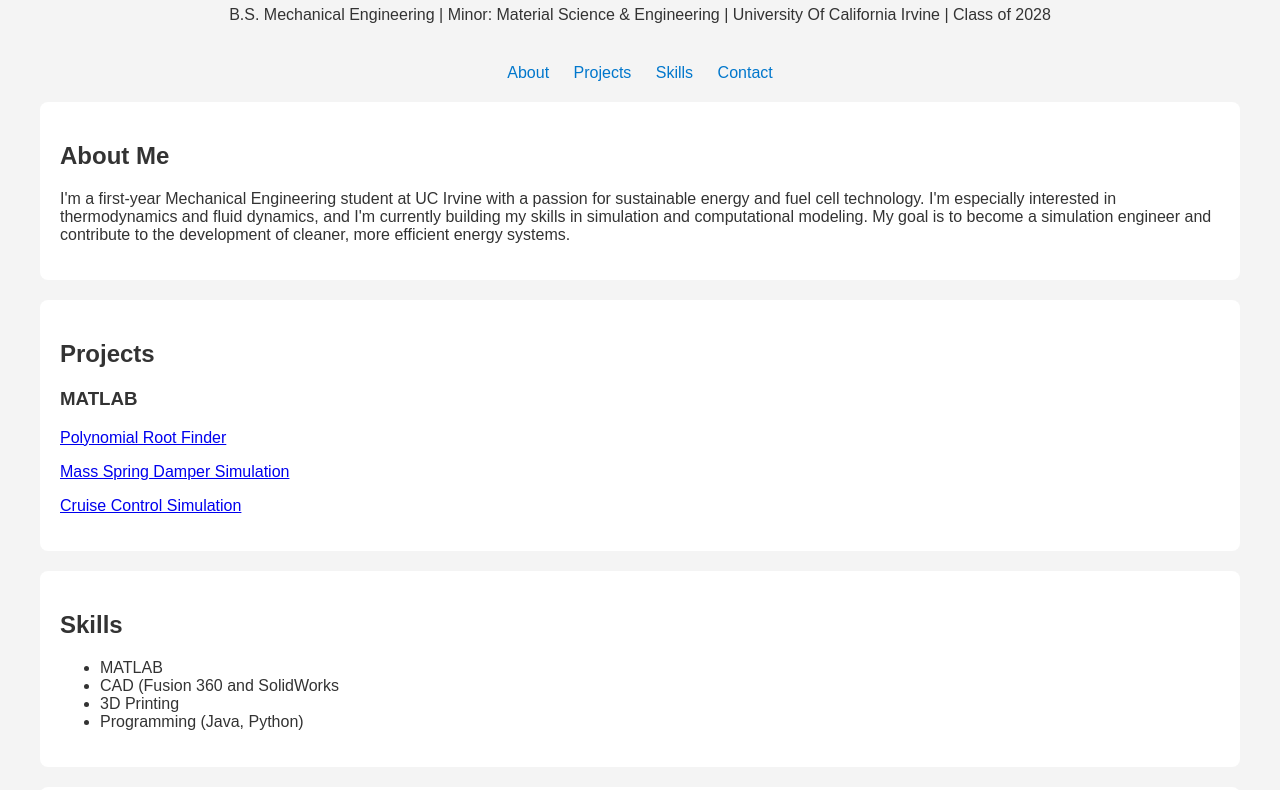
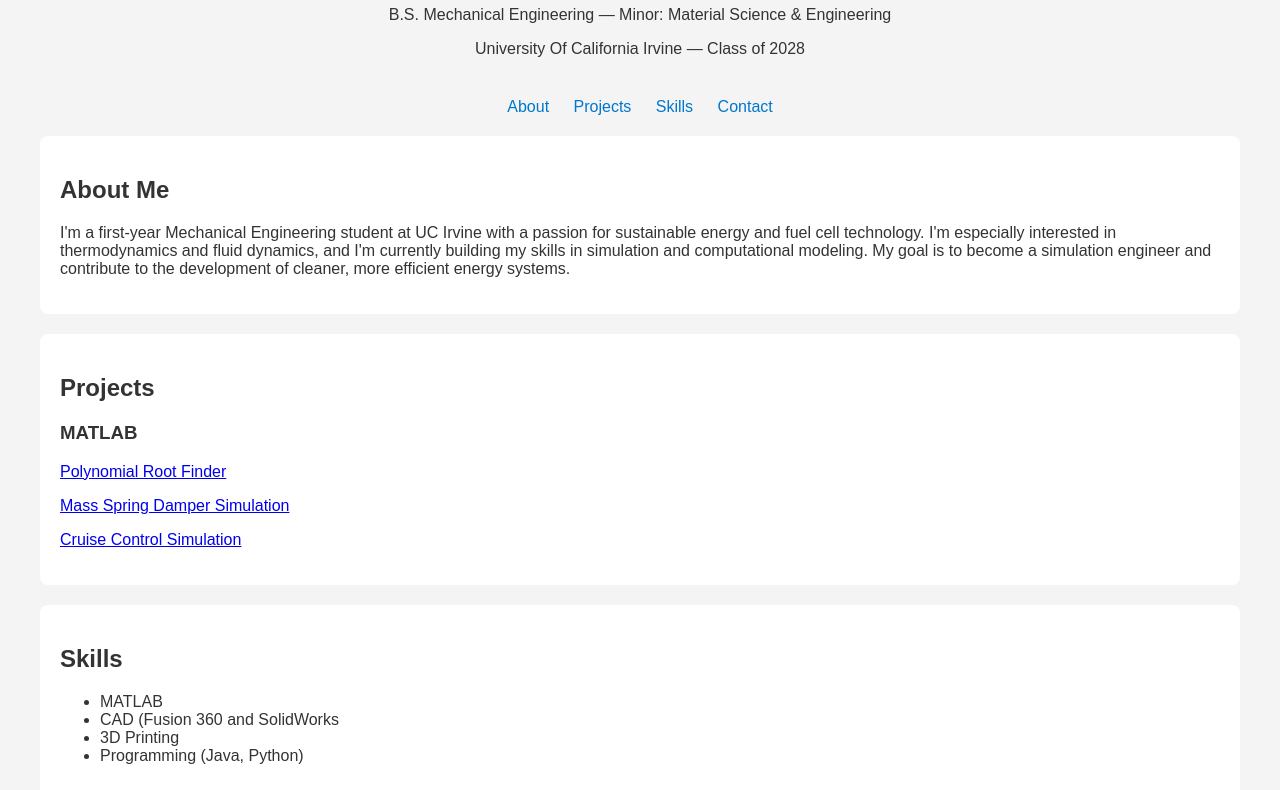
Before and after one commit to BryceBayoneta/Bryce-Bayoneta-Portfolio, a plain HTML site: page index.html in a window 1280 px wide. Shown: the part 92-882 px from the top of the page. Drawn offline with Linux system fonts and the light colour scheme.

Commit message:
Update index.html

```diff
--- a/index.html
+++ b/index.html
@@ -8,7 +8,8 @@
 <body>
   <header>
     <h1>Bryce Bayoneta</h1>
-    <p>B.S. Mechanical Engineering | Minor: Material Science & Engineering | University Of California Irvine | Class of 2028</p>
+    <p>B.S. Mechanical Engineering &mdash; Minor: Material Science & Engineering</p>
+    <p>University Of California Irvine &mdash; Class of 2028</p>
   </header>
 
   <nav>
```
